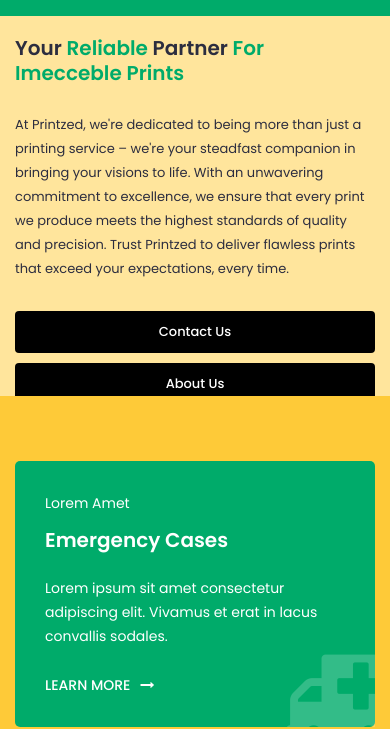
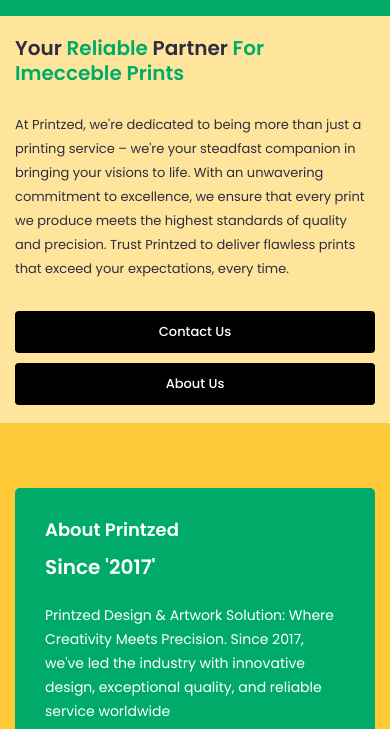
Before and after one commit to Logic-Leap/printz, a plain HTML site: page index.html in a window 390 px wide. Shown: the part 115-844 px from the top of the page. Drawn offline with Linux system fonts and the light colour scheme; a script that the page names is missing.

Commit message:
banner responsive now!

```diff
--- a/css/responsive.css
+++ b/css/responsive.css
@@ -1060,7 +1060,7 @@
 	text-align: center;
 }
 .slider .single-slider {
-	height: 380px;
+	height: 407px;
 }
 .schedule {
 	background: #feca38;
--- a/index.html
+++ b/index.html
@@ -151,7 +151,7 @@
 		<section class="slider">
 			<div class="hero-slider">
 				<!-- Start Single Slider -->
-				<div class="single-slider" style="background-image:url('')">
+				<div class="single-slider">
 					<div class="container">
 						<div class="row">
 							<div class="col-lg-7">
@@ -169,7 +169,7 @@
 				</div>
 				<!-- End Single Slider -->
 				<!-- Start Single Slider -->
-				<div class="single-slider" style="background-image:url('')">
+				<div class="single-slider" >
 					<div class="container">
 						<div class="row">
 							<div class="col-lg-7">
@@ -187,7 +187,7 @@
 				</div>
 				<!-- Start End Slider -->
 				<!-- Start Single Slider -->
-				<div class="single-slider" style="background-image:url('')">
+				<div class="single-slider">
 					<div class="container">
 						<div class="row">
 							<div class="col-lg-7">
@@ -221,9 +221,9 @@
 										<i class="fa fa-ambulance"></i>
 									</div>
 									<div class="single-content">
-										<span>Lorem Amet</span>
-										<h4>Emergency Cases</h4>
-										<p>Lorem ipsum sit amet consectetur adipiscing elit. Vivamus et erat in lacus convallis sodales.</p>
+										<span>About Printzed</span>
+										<h4>Since '2017'</h4>
+										<p>Printzed Design & Artwork Solution: Where Creativity Meets Precision. Since 2017, we've led the industry with innovative design, exceptional quality, and reliable service worldwide</p>
 										<a href="#">LEARN MORE<i class="fa fa-long-arrow-right"></i></a>
 									</div>
 								</div>
--- a/style.css
+++ b/style.css
@@ -665,7 +665,7 @@
 	width: 50px;
 	line-height: 50px;
 	text-align: center;
-	background: #00ab6a;
+	background:transparent;
 	color: #fff;
 	font-size: 26px;
 	position: absolute;
@@ -677,7 +677,7 @@
 	border-radius: 50%;
 }
 .slider .owl-carousel .owl-nav div:hover{
-	background:#2C2D3F;
+	background:#00ab6a;
 	color:#fff;
 }
 .slider .owl-carousel .owl-controls .owl-nav .owl-prev{
@@ -776,6 +776,8 @@
 .schedule .single-schedule span{
 	display:block;
 	color:#fff;
+	font-weight: 600;
+    font-size: large;
 }
 .schedule .single-schedule h4{
 	font-size: 20px;
```
